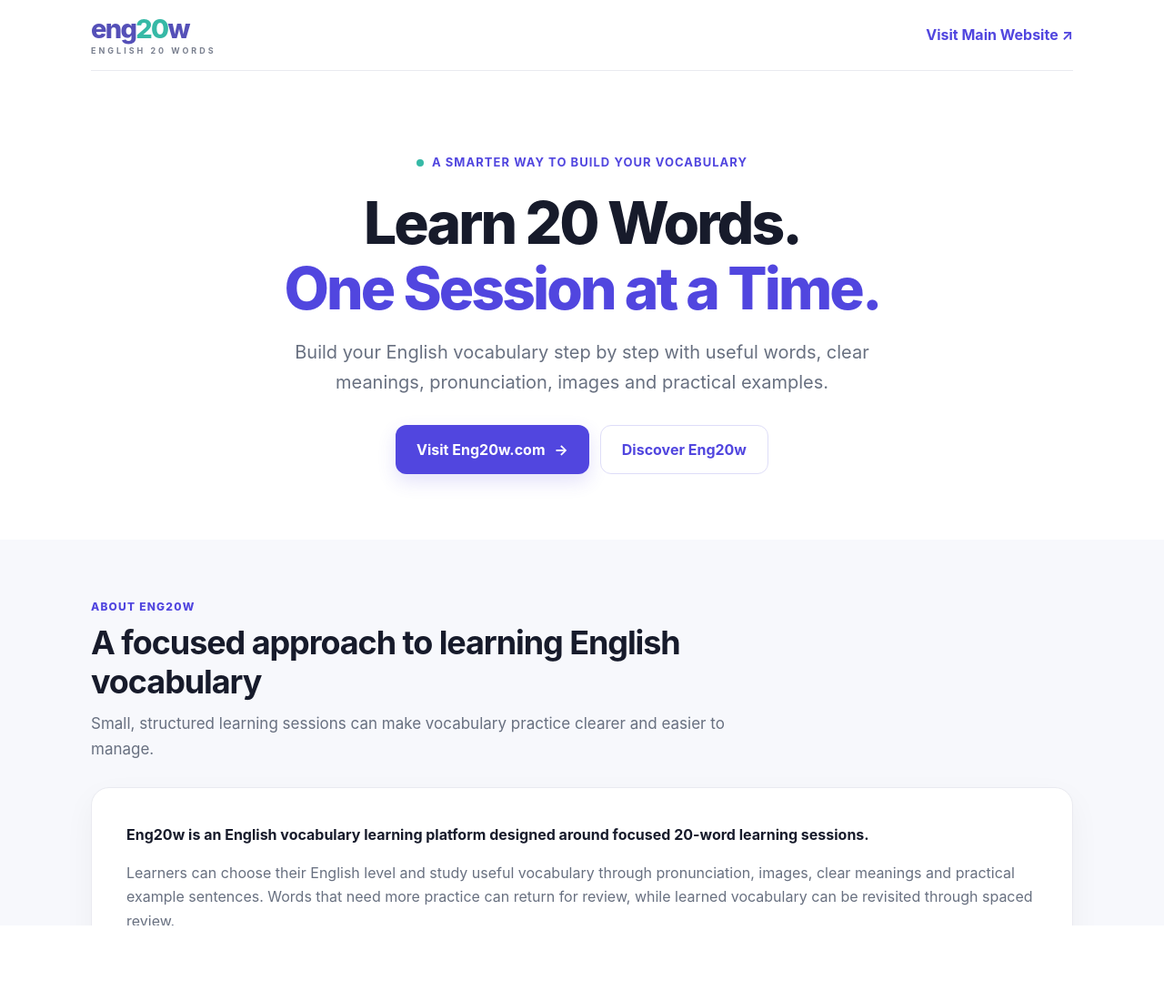
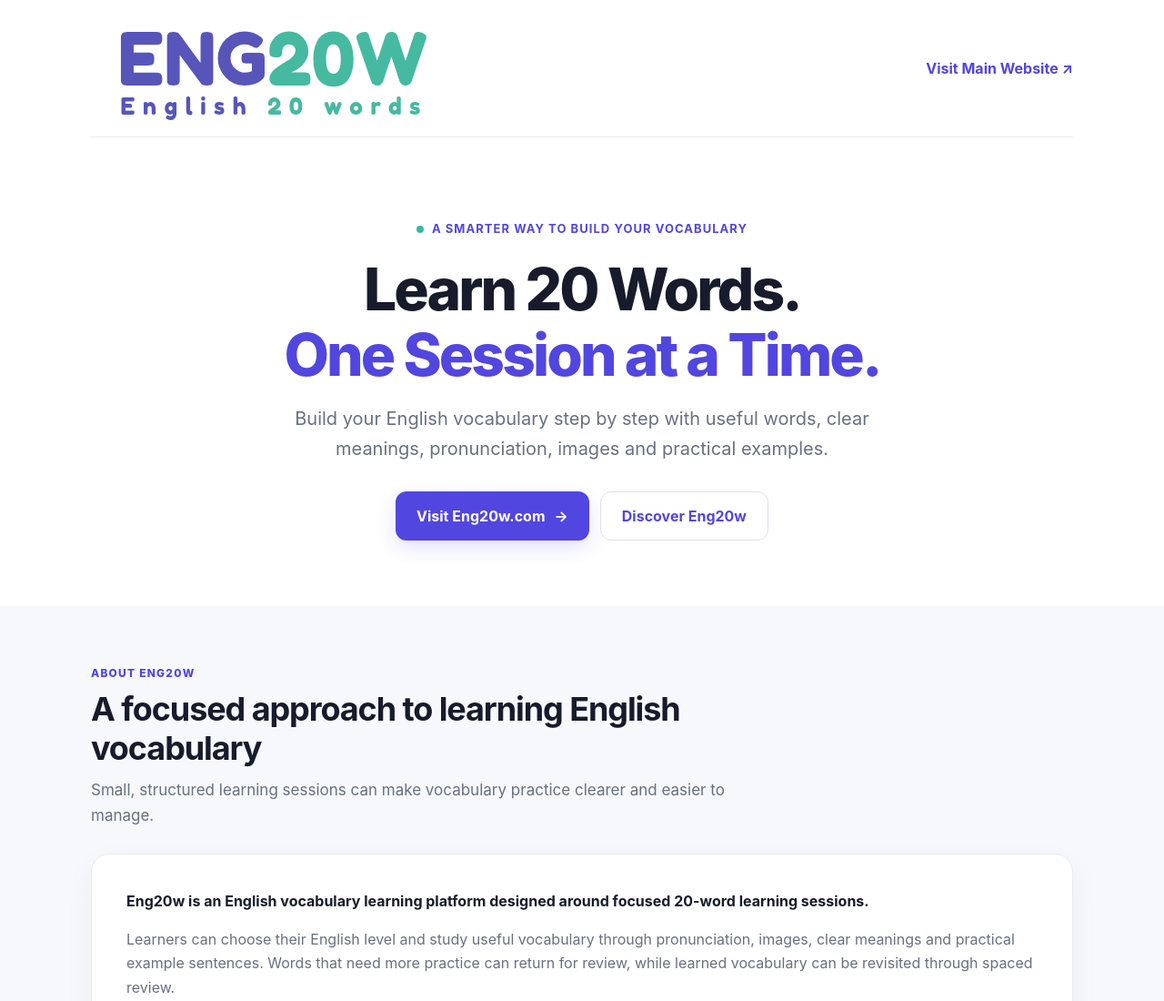
Before and after one commit to student2eng/20words, a plain HTML site: page index.html in a window 1280 px wide. Shown: the top 1100 px of the page at 91% size. Drawn offline with Linux system fonts and the light colour scheme.

Commit message:
Update index.html

```diff
--- a/index.html
+++ b/index.html
@@ -126,8 +126,11 @@
 <body>
   <header class="topbar wrap" id="top">
     <a class="brand" href="#top" aria-label="Eng20w landing page">
-      <span class="brand-name">eng<span>20</span>w</span>
-      <span class="brand-tag">ENGLISH 20 WORDS</span>
+  <img
+    src="20words-logo.png"
+    alt="Eng20w - English 20 words"
+    class="brand-logo"
+  >
     </a>
     <a class="top-link" href="https://eng20w.com/">Visit Main Website ↗</a>
   </header>
```
